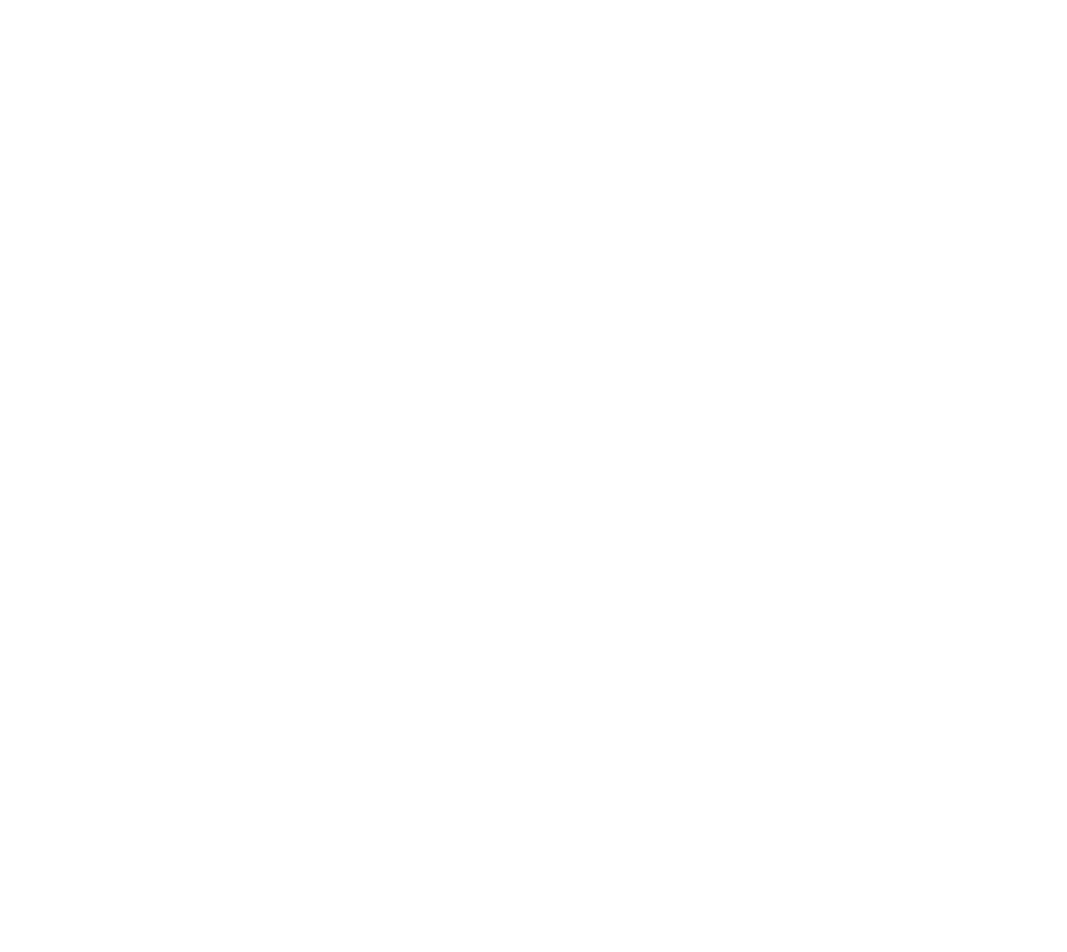
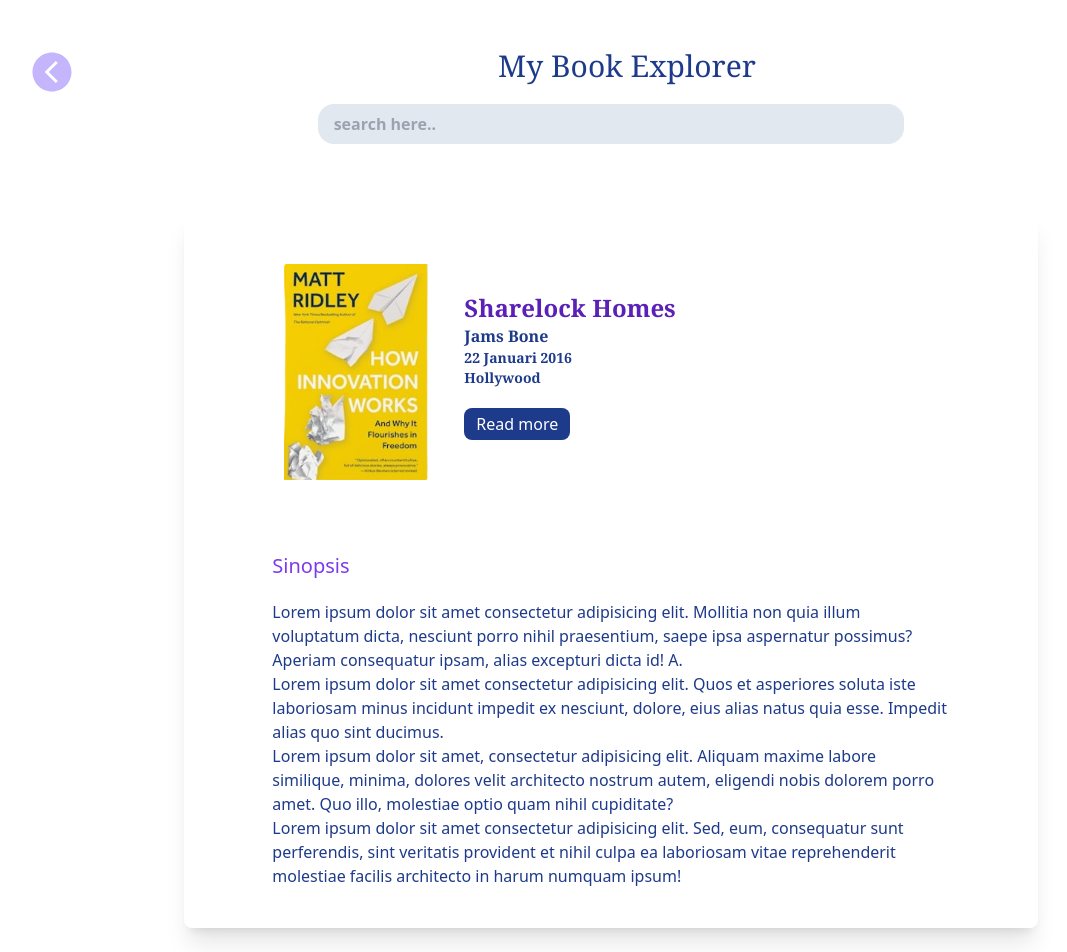
Before and after one commit to ratnacty/MyBook_App, a React (Vite) app: page /detail in a window 1280 px wide. Before the commit this address had no page. Shown: the top 952 px of the page, without its empty margins (29-1096 px from the left). Before the commit the page ends 800 px from the top, so only its background shows below. Built offline with nearby package versions, Linux system fonts and the light colour scheme.

Commit message:
created detail-page

```diff
--- a/src/App.jsx
+++ b/src/App.jsx
@@ -5,6 +5,7 @@
 import AllCategory from "./pages/AllCategory.jsx";
 import Home from "./pages/Home.jsx";
 import Collection from "./pages/Collection.jsx";
+import Detail from "./pages/Detail.jsx";
 
 function App() {
 
@@ -15,6 +16,7 @@
             <Route path="/" element={<Home />} />
             <Route path="/all-category" element={<AllCategory />} />
             <Route path="/collection" element={<Collection />} />
+            <Route path="/detail" element={<Detail />} />
 
         </Routes>
     </BrowserRouter>
--- a/src/components/SubCategory.jsx
+++ b/src/components/SubCategory.jsx
@@ -3,7 +3,7 @@
 
 export default function SubCategory() {
   return (
-    <div className='basis-1/4 bg-violet-300 px-8 py-5 text-white text-normal pb-24 rounded-lg'>
+    <div className='basis-1/4 bg-violet-300 px-10 py-5 text-white text-normal pb-24 rounded-lg'>
 
                 <h3 className='text-xl mb-2  font-semibold'>Popular Category :</h3>
                 <hr />
--- a/src/pages/AllCategory.jsx
+++ b/src/pages/AllCategory.jsx
@@ -17,7 +17,7 @@
 
        <SubHeader/>
 
-        <div className=' w-11/12 flex flex-row justify-center gap-4 mx-16 my-12'>
+        <div className=' w-11/12 flex flex-row justify-center gap-5 mx-20 my-12'>
 
             <SubCategory/>
 
--- /dev/null
+++ b/src/pages/Detail.jsx
@@ -0,0 +1,50 @@
+// eslint-disable-next-line no-unused-vars
+import React from 'react'
+import SubHeader from '../components/SubHeader'
+import Footer from '../components/Footer'
+import recomend3 from "../assets/recomend3.png"
+
+
+export default function Detail() {
+  return (
+    <div>
+      <div className='w-full mb-20'>
+
+        <SubHeader/>
+
+        <div className='w-8/12 mb-3  bg-white shadow-xl rounded-lg :  mt-5 px-14 py-5 mx-auto'>
+                <div className='flex px-8 py-5 gap-4'>
+                    <img src={recomend3} alt=""  className="w-fit h-60 py-3 pl-3"/>
+
+                    <div className="w-full block my-10 px-5 ">
+                    <p className='text-violet-800 text-2xl font-serif font-semibold'>Sharelock Homes</p>
+                    <p className='text-blue-900 text-md font-serif font-semibold'>Jams Bone</p>
+                    <p className='text-blue-900 text-sm font-serif font-semibold'>22 Januari 2016</p>
+                    <p className='text-blue-900 text-sm font-serif font-semibold'>Hollywood</p>
+
+                    <button className='bg-blue-900 text-white px-3 py-1 mt-5 rounded-lg'>Read more</button>
+                    </div>
+                </div>
+
+                <div className='px-8 py-5 mt-5'>
+                    <p className='text-xl text-violet-600 mb-5'>Sinopsis</p>
+
+                    <div className='text-normal text-blue-900'>
+
+                        <p>Lorem ipsum dolor sit amet consectetur adipisicing elit. Mollitia non quia illum voluptatum dicta, nesciunt porro nihil praesentium, saepe ipsa aspernatur possimus? Aperiam consequatur ipsam, alias excepturi dicta id! A.</p>
+                        <p>Lorem ipsum dolor sit amet consectetur adipisicing elit. Quos et asperiores soluta iste laboriosam minus incidunt impedit ex nesciunt, dolore, eius alias natus quia esse. Impedit alias quo sint ducimus.</p>
+                        <p>Lorem ipsum dolor sit amet, consectetur adipisicing elit. Aliquam maxime labore similique, minima, dolores velit architecto nostrum autem, eligendi nobis dolorem porro amet. Quo illo, molestiae optio quam nihil cupiditate?</p>
+                        <p>Lorem ipsum dolor sit amet consectetur adipisicing elit. Sed, eum, consequatur sunt perferendis, sint veritatis provident et nihil culpa ea laboriosam vitae reprehenderit molestiae facilis architecto in harum numquam ipsum!</p>
+
+                    </div>
+                </div>
+
+        </div>
+
+      </div>
+
+    <Footer/>
+
+    </div>
+  )
+}
```
